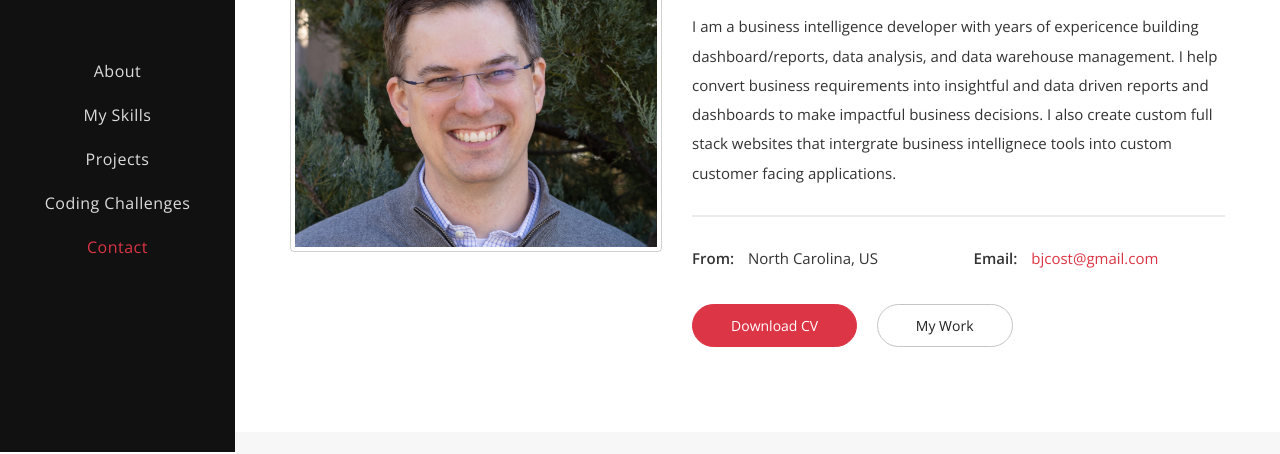
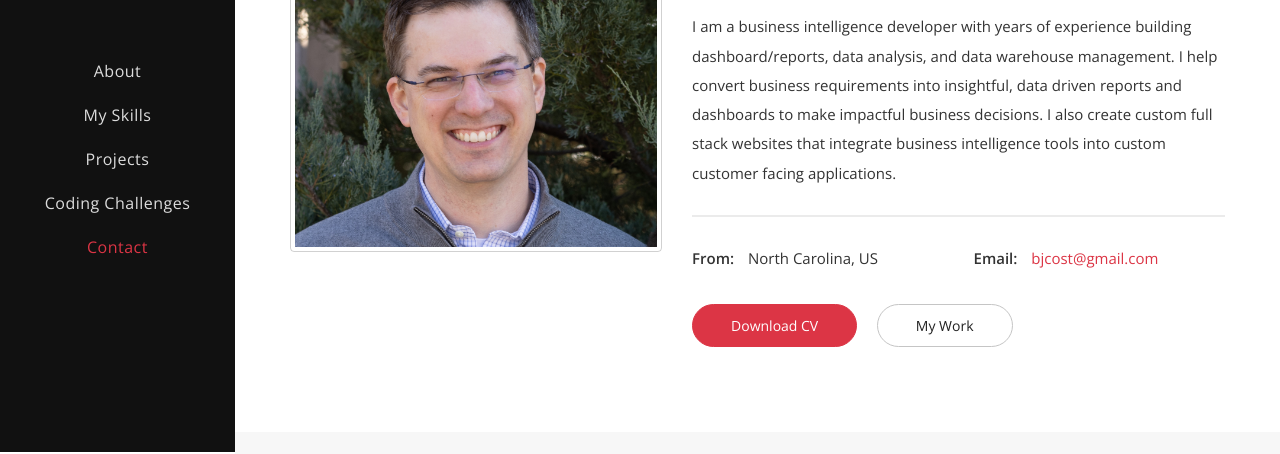
Before and after one commit to bearcaffeine/Brad_Costello_Portfolio, a plain HTML site: page index.html in a window 1280 px wide. Shown: the part 348-802 px from the top of the page. Drawn offline with nearby package versions, Linux system fonts and the light colour scheme.

Commit message:
spelling errors

```diff
--- a/index.html
+++ b/index.html
@@ -103,7 +103,7 @@
                 <h6 class="content-title">I'm Brad Costello, a Business Intelligence and Full Stack Web Developer</h6>
                 <div class="content-description">
                   <p>
-                    I am a business intelligence developer with years of expericence building dashboard/reports, data analysis, and data warehouse management. I help convert business requirements into insightful and data driven reports and dashboards to make impactful business decisions. I also create custom full stack websites that intergrate business intellignece tools into custom customer facing applications.
+                    I am a business intelligence developer with years of experience building dashboard/reports, data analysis, and data warehouse management. I help convert business requirements into insightful, data driven reports and dashboards to make impactful business decisions. I also create custom full stack websites that integrate business intelligence tools into custom customer facing applications.
                   </p>
                 </div>
                 <address class="content-info">
```
